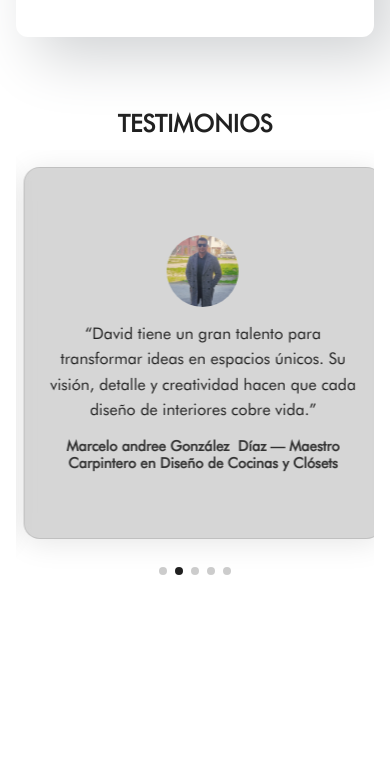
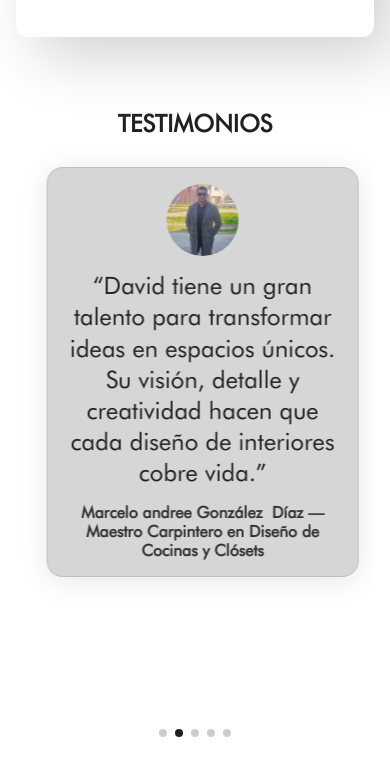
Before and after one commit to plunkydev/davidrosalesplunky, a website built with webpack: page src/template.html in a window 390 px wide. Shown: the part 4200-4976 px from the top of the page. Built offline with nearby package versions, Linux system fonts and the light colour scheme.

Commit message:
style(ui/testimonials): ajustar .t-card (clamp 297–80vw–768px), añadir hover/active (scale + cursor), refinar tipografías (.t-quote/.t-meta) y simplificar controles (sin box-shadow); mejoras responsive

```diff
--- a/src/style.css
+++ b/src/style.css
@@ -568,7 +568,7 @@ p {
 
 /* Card fluida en ancho y con alto mínimo responsivo + centrado vertical */
 .t-card{
-  width: clamp(320px, 92vw, 768px);
+  width: clamp(297px, 80vw, 768px);
   min-height: clamp(280px, 44vh, 520px);
   background: rgba(0, 0, 0, .16);
   color: var(--font-color-medio);
@@ -579,13 +579,24 @@ p {
   backdrop-filter: blur(6px);
   border: .1px solid rgba(0,0,0,.1);
   margin-inline: auto;
-
   display: flex;
   flex-direction: column;
   justify-content: center;   /* centra vertical */
   align-items: center;       /* centra horizontal */
   gap: clamp(8px, 2vh, 14px);
   text-align: center;
+}
+.t-card:hover{
+  transform: scale(1.05);
+  cursor: grab;
+  box-shadow: 0 4px 30px rgba(0,0,0,.2);
+  transition: box-shadow 0.3s ease;
+}
+.t-card:active{
+  transform: scale(1.05);
+  cursor: grabbing;
+  box-shadow: 0 4px 30px rgba(0,0,0,.2);
+  transition: box-shadow 0.3s ease;
 }
 
 /* Elementos internos escalables */
@@ -596,8 +607,8 @@ p {
   object-fit: cover;
   display: block;            /* evita espacio de línea */
 }
-.t-quote{ font-size: clamp(1rem, 2.1vw, 1.25rem); line-height: 1.6; margin: 0; }
-.t-meta { font-weight: 600; font-size: clamp(.9rem, 1.7vw, 1rem); opacity: .9; margin: 0; }
+.t-quote{ font-size: clamp(1.5rem, 2.1vw, 1.25rem); line-height: 1.3; margin: 0; }
+.t-meta { font-weight: 600; font-size: clamp(1rem, 1.7vw, 1rem); opacity: .9; margin: 0; }
 
 /* Controles */
 .swiper-button-prev,
@@ -606,7 +617,6 @@ p {
   padding: 1.5rem;
   border-radius: 50%;
   background: linear-gradient(145deg, #ffffff, #e6e6e6);
-  box-shadow: 24px 24px 49px #c9c9c9, -24px -24px 49px #ffffff;
   border: none;
 }
 .swiper-button-next::after,
```
